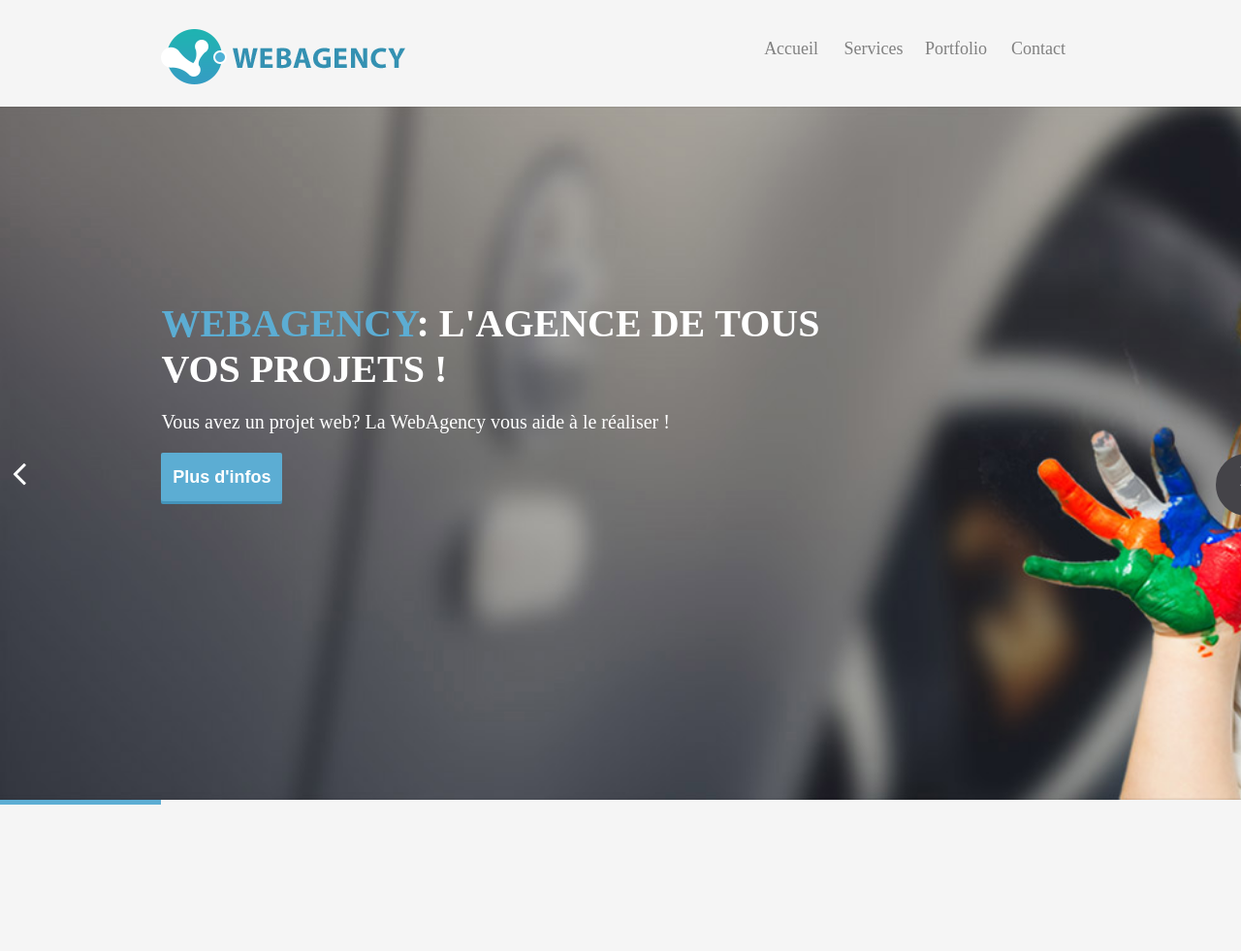
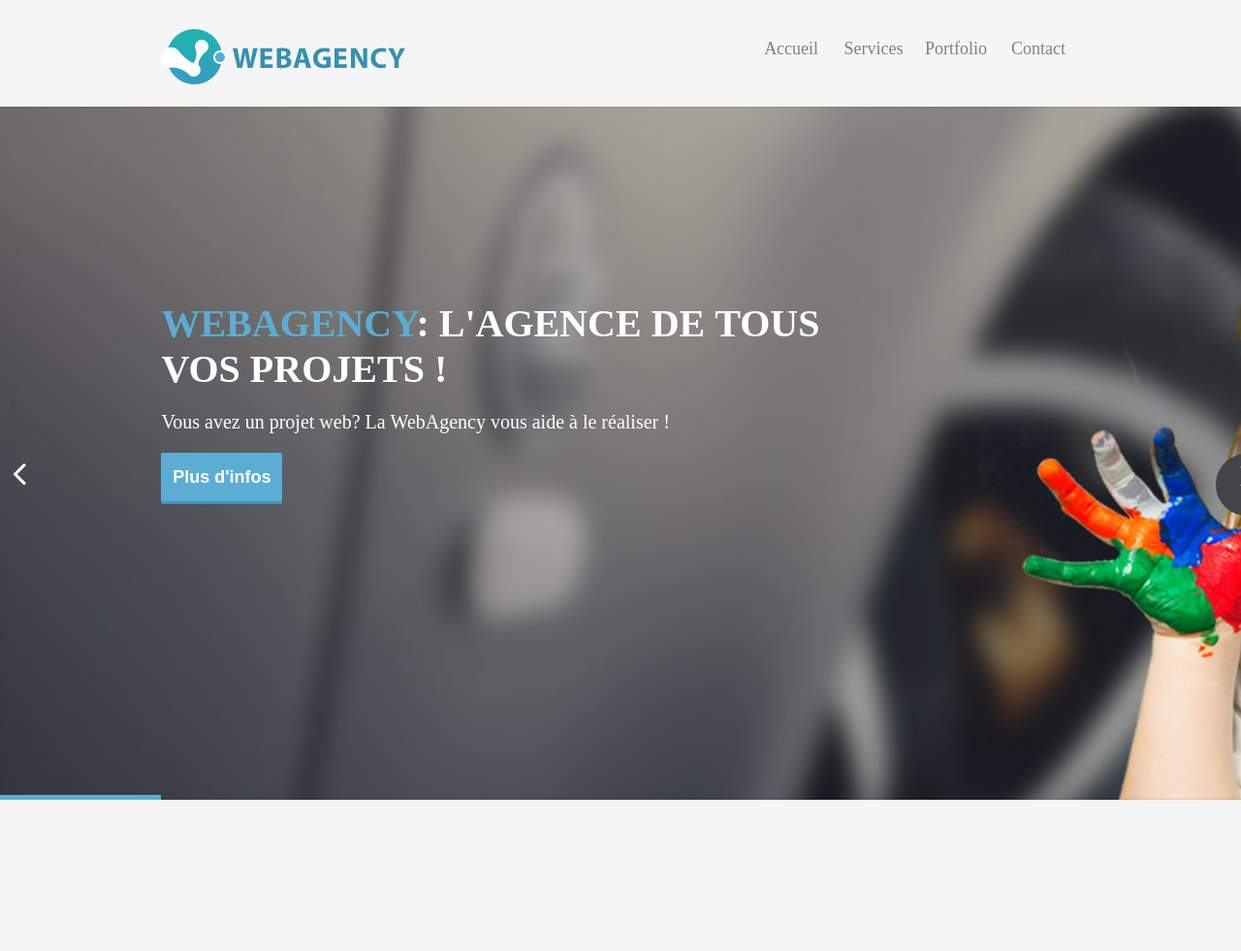
Before and after one commit to JessyBros/P1_DevWeb_Html-CSS-webagency, a PHP site: page / in a window 1280 px wide. Shown: the top 981 px of the page at 97% size. Run offline with PHP 8.4, Linux system fonts and the light colour scheme.

Commit message:
page1 actuellement sur les barres sous l'image de bienvenue

```diff
--- a/mission1/index.css
+++ b/mission1/index.css
@@ -78,16 +78,27 @@ html, body{
     }
 
     /*bordure en bas de l'image*/
-    #ajoutBordure{
-        position: absolute;
-        height: 100%;
+    #ajoutBordureBleu{
+        position:absolute;
+	height:100%;
+	bottom:0;
         width: 13%;
         border-bottom: 5px solid #5cadd3;
+    }
 
+    #ajoutBordureTransparent{  /*A FINIRRRRRRRRRRRRRRRRRRRRR*/
+        position:absolute;
+	top:100%;
+	bottom:0;
+	left:13%;
+        width: 87%;
+        border-bottom: 5px solid transparent;
+	opacity:0.5;
     }
 
     /* Message de bienvenue */
     #messageDeBienvenue{
+	position:relative;
         margin-left : 13%;
         color: white;
     }
--- a/mission1/index.html
+++ b/mission1/index.html
@@ -33,7 +33,8 @@
                 <section id="imageDeBienvenue">
 		    <i class="fa fa-angle-left fa-2x" aria-hidden="true"></i>
 		    <i class="fa fa-angle-right fa-2x" aria-hidden="true"></i>
-                    <div id="ajoutBordure"></div>
+                    <div id="ajoutBordureBleu"></div>
+		    <div id="ajoutBordureTransparent"></div>
                     <div id="messageDeBienvenue">
                         <br><br><br><br><br><br><br><br><br><br>
                         <div style="font-size: 40px;font-weight:bold;">
```
